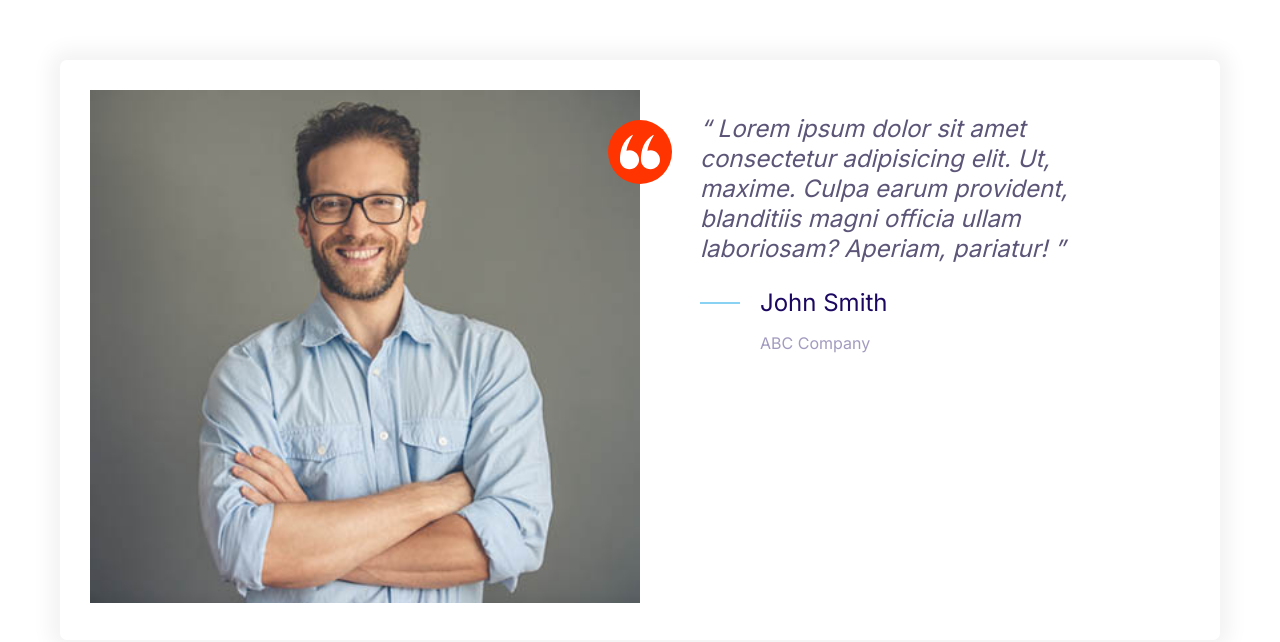
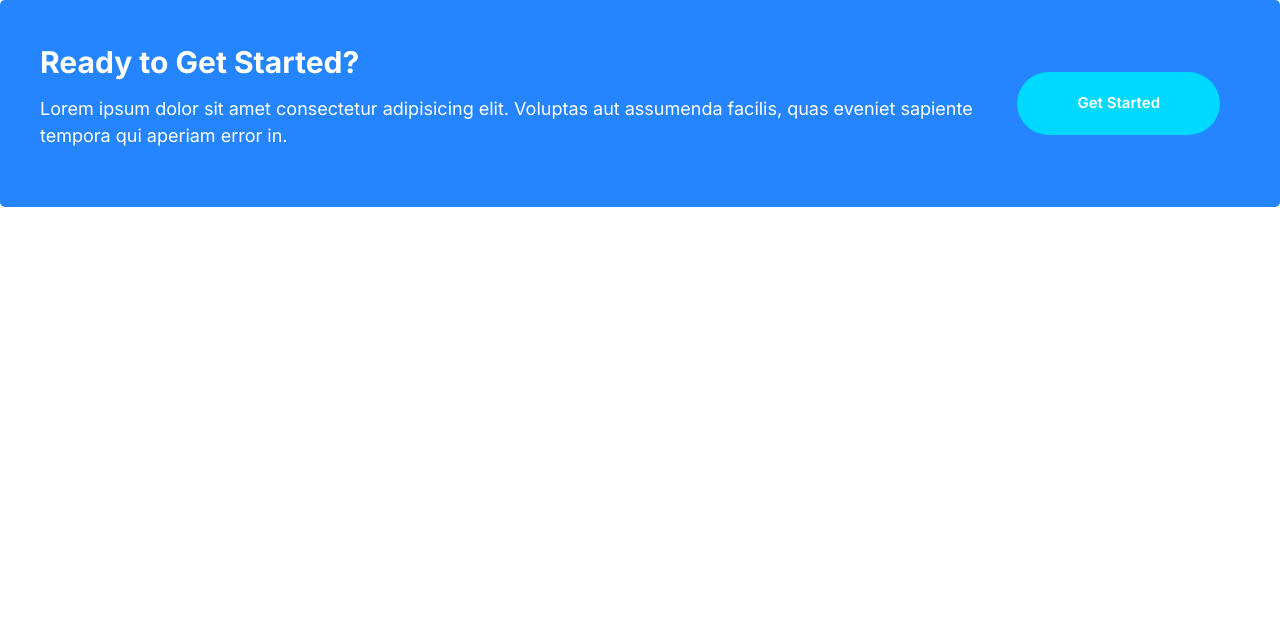
Before and after one commit to prince-seyramba/html-css-study, a plain HTML site: page index.html in a window 1280 px wide. Drawn offline with Linux system fonts and the light colour scheme.

Commit message:
Callout component design.

```diff
--- a/CSS/style.css
+++ b/CSS/style.css
@@ -227,6 +227,10 @@ a {
   background: #ec3000;
 }
 
+.btn--stretched {
+  padding-left: 6rem;
+  padding-right: 6rem;
+}
 .btn--block {
   width: 100%;
   display: inline-block;
@@ -490,3 +494,44 @@ a {
     margin-left: 6rem;
   }
 }
+
+/* Callouts */
+.callout {
+  padding: 4rem;
+  border-radius: 5px;
+}
+
+.callout--primary {
+  background: var(--color-primary);
+  color: #fff;
+}
+
+.callout__heading {
+  color: #fff;
+  margin-top: 0;
+  font-size: 3rem;
+}
+
+.callout .btn {
+  justify-self: center;
+  align-self: center;
+}
+
+.callout__content {
+  text-align: center;
+}
+
+@media screen and (min-width: 768px) {
+  .callout,
+  .grid--1x2 {
+    grid-template-columns: 1fr auto;
+  }
+  .callout__content {
+    text-align: left;
+  }
+
+  .callout .btn {
+    justify-self: start;
+    margin: 0 2rem;
+  }
+}
--- a/index.html
+++ b/index.html
@@ -14,37 +14,18 @@
     <link rel="stylesheet" href="/CSS/normalize.css" />
     <link rel="stylesheet" href="/CSS/style.css" />
   </head>
-  <body style="padding: 6rem">
-    <div class="card testimonial">
+  <body>
+    <div class="callout callout--primary">
       <div class="grid grid--1x2">
-        <div class="testimonial__image">
-          <img src="images/testimonial.jpg" alt="A happy,smiling customer" />
-          <span class="icon-container icon-container--accent">
-            <svg class="icon icon--white">
-              <use xlink:href="images/sprite.svg#quotes"></use>
-            </svg>
-          </span>
+        <div class="callout__content">
+          <h2 class="callout__heading">Ready to Get Started?</h2>
+          <p>
+            Lorem ipsum dolor sit amet consectetur adipisicing elit. Voluptas
+            aut assumenda facilis, quas eveniet sapiente tempora qui aperiam
+            error in.
+          </p>
         </div>
-        <blockquote class="quote">
-          <p class="quote__text">
-            Lorem ipsum dolor sit amet consectetur adipisicing elit. Ut, maxime.
-            Culpa earum provident, blanditiis magni officia ullam laboriosam?
-            Aperiam, pariatur!
-          </p>
-          <footer>
-            <div class="media">
-              <div class="media__image">
-                <svg class="icon icon--primary quote__line">
-                  <use xlink:href="images/sprite.svg#line"></use>
-                </svg>
-              </div>
-              <div class="media__body">
-                <h3 class="media__title quote__author">John Smith</h3>
-                <p class="quote__organization">ABC Company</p>
-              </div>
-            </div>
-          </footer>
-        </blockquote>
+        <a href="#" class="btn btn--secondary btn--stretched">Get Started</a>
       </div>
     </div>
   </body>
```
Also changed, not shown: components/callout.html (added, +12 -0 lines).
